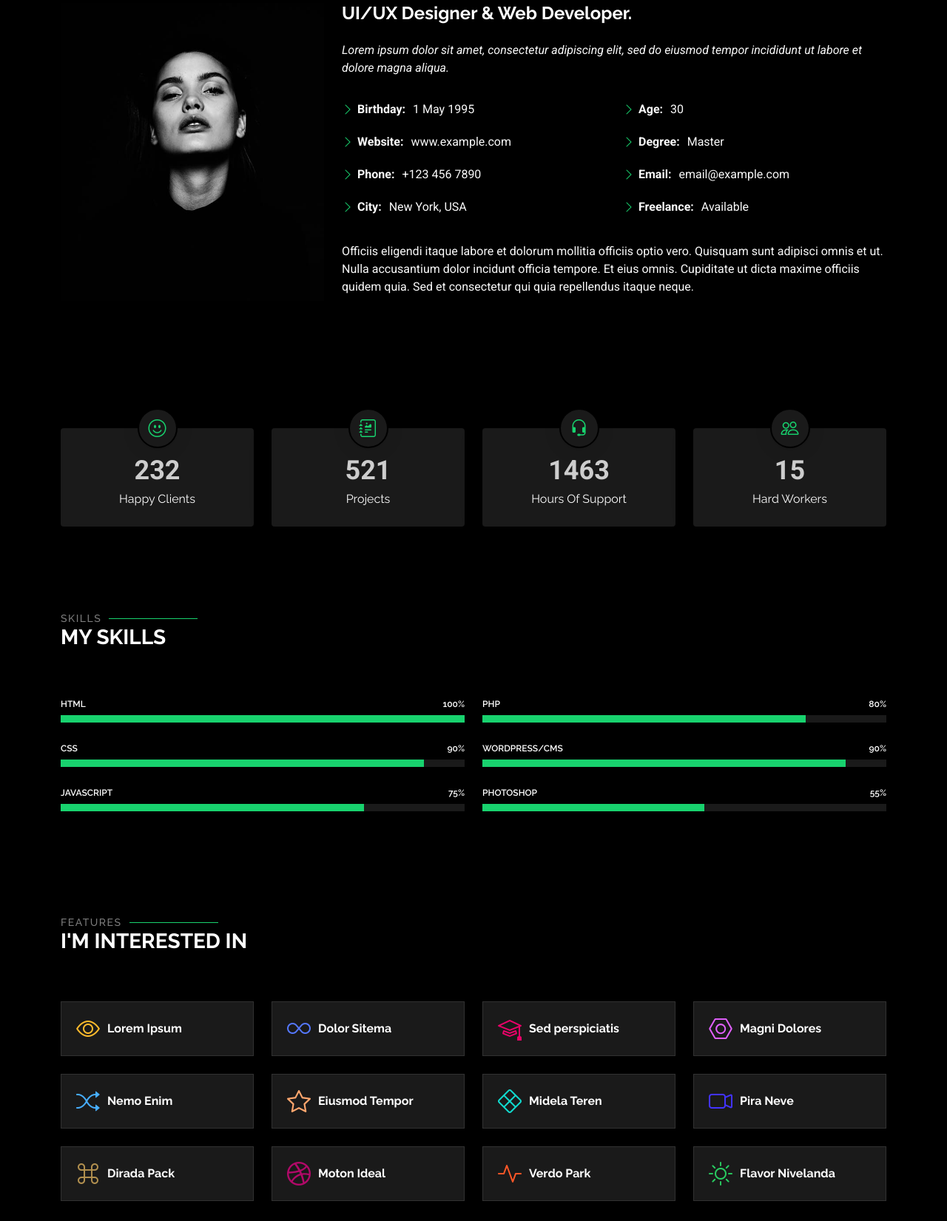
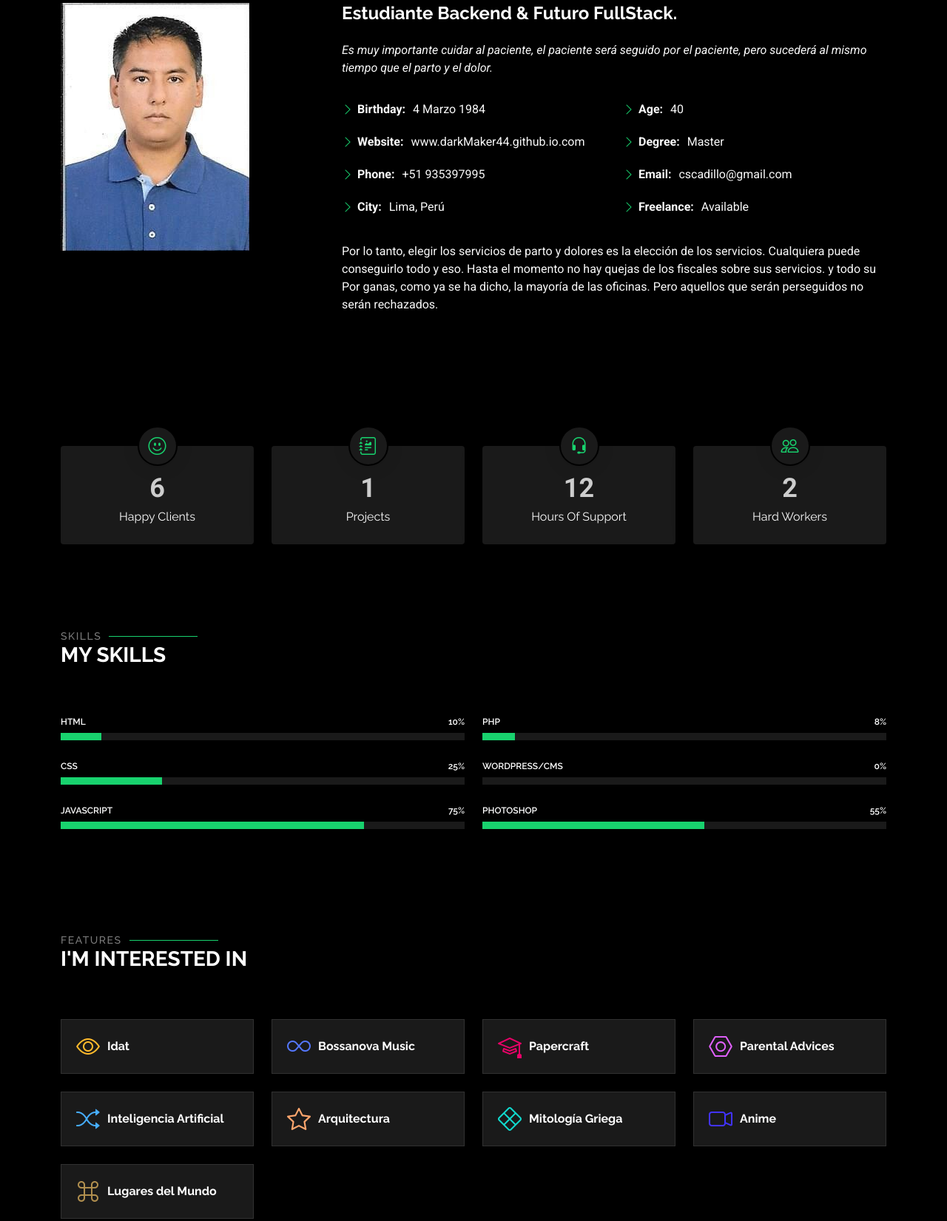
Before and after one commit to DarkMaker44/DarkMaker44.github.io, a plain HTML site: page about.html in a window 1280 px wide. Shown: the part 487-2138 px from the top of the page at 74% size. Drawn offline with Linux system fonts and the light colour scheme.

Commit message:
Modificando el About

```diff
--- a/about.html
+++ b/about.html
@@ -88,7 +88,7 @@
           <div class="row d-flex justify-content-center text-center">
             <div class="col-lg-8">
               <h1>About</h1>
-              <p class="mb-0">Odio et unde deleniti. Deserunt numquam exercitationem. Officiis quo odio sint voluptas consequatur ut a odio voluptatem. Sit dolorum debitis veritatis natus dolores. Quasi ratione sint. Sit quaerat ipsum dolorem.</p>
+              <p class="mb-0">Lo odio y por eso se ablanda. Nunca abandones el entrenamiento. Se obtendrá placer de los servicios odiosos, de modo que del odio surgirá el placer. Que de los dolores nazcan los dolores de las deudas de la verdad. Es como si fueran racionales. Que busque el dolor mismo.</p>
             </div>
           </div>
         </div>
@@ -110,35 +110,34 @@
 
         <div class="row gy-4 justify-content-center">
           <div class="col-lg-4">
-            <img src="assets/img/profile-img.jpg" class="img-fluid" alt="">
+            <img src="assets/img/FotoIo.jpg" class="img-fluid" alt="">
           </div>
           <div class="col-lg-8 content">
-            <h2>UI/UX Designer &amp; Web Developer.</h2>
+            <h2>Estudiante Backend &amp; Futuro FullStack.</h2>
             <p class="fst-italic py-3">
-              Lorem ipsum dolor sit amet, consectetur adipiscing elit, sed do eiusmod tempor incididunt ut labore et dolore
-              magna aliqua.
+              Es muy importante cuidar al paciente, el paciente será seguido por el paciente, pero sucederá al mismo tiempo que el parto y el dolor.
             </p>
             <div class="row">
               <div class="col-lg-6">
                 <ul>
-                  <li><i class="bi bi-chevron-right"></i> <strong>Birthday:</strong> <span>1 May 1995</span></li>
-                  <li><i class="bi bi-chevron-right"></i> <strong>Website:</strong> <span>www.example.com</span></li>
-                  <li><i class="bi bi-chevron-right"></i> <strong>Phone:</strong> <span>+123 456 7890</span></li>
-                  <li><i class="bi bi-chevron-right"></i> <strong>City:</strong> <span>New York, USA</span></li>
+                  <li><i class="bi bi-chevron-right"></i> <strong>Birthday:</strong> <span>4 Marzo 1984</span></li>
+                  <li><i class="bi bi-chevron-right"></i> <strong>Website:</strong> <span>www.darkMaker44.github.io.com</span></li>
+                  <li><i class="bi bi-chevron-right"></i> <strong>Phone:</strong> <span>+51 935397995</span></li>
+                  <li><i class="bi bi-chevron-right"></i> <strong>City:</strong> <span>Lima, Perú</span></li>
                 </ul>
               </div>
               <div class="col-lg-6">
                 <ul>
-                  <li><i class="bi bi-chevron-right"></i> <strong>Age:</strong> <span>30</span></li>
+                  <li><i class="bi bi-chevron-right"></i> <strong>Age:</strong> <span>40</span></li>
                   <li><i class="bi bi-chevron-right"></i> <strong>Degree:</strong> <span>Master</span></li>
-                  <li><i class="bi bi-chevron-right"></i> <strong>Email:</strong> <span>email@example.com</span></li>
+                  <li><i class="bi bi-chevron-right"></i> <strong>Email:</strong> <span>cscadillo@gmail.com</span></li>
                   <li><i class="bi bi-chevron-right"></i> <strong>Freelance:</strong> <span>Available</span></li>
                 </ul>
               </div>
             </div>
             <p class="py-3">
-              Officiis eligendi itaque labore et dolorum mollitia officiis optio vero. Quisquam sunt adipisci omnis et ut. Nulla accusantium dolor incidunt officia tempore. Et eius omnis.
-              Cupiditate ut dicta maxime officiis quidem quia. Sed et consectetur qui quia repellendus itaque neque.
+              Por lo tanto, elegir los servicios de parto y dolores es la elección de los servicios. Cualquiera puede conseguirlo todo y eso. Hasta el momento no hay quejas de los fiscales sobre sus servicios. y todo su
+              Por ganas, como ya se ha dicho, la mayoría de las oficinas. Pero aquellos que serán perseguidos no serán rechazados.
             </p>
           </div>
         </div>
@@ -157,7 +156,7 @@
           <div class="col-lg-3 col-md-6 d-flex flex-column align-items-center">
             <i class="bi bi-emoji-smile"></i>
             <div class="stats-item">
-              <span data-purecounter-start="0" data-purecounter-end="232" data-purecounter-duration="1" class="purecounter"></span>
+              <span data-purecounter-start="0" data-purecounter-end="6" data-purecounter-duration="1" class="purecounter"></span>
               <p>Happy Clients</p>
             </div>
           </div><!-- End Stats Item -->
@@ -165,7 +164,7 @@
           <div class="col-lg-3 col-md-6 d-flex flex-column align-items-center">
             <i class="bi bi-journal-richtext"></i>
             <div class="stats-item">
-              <span data-purecounter-start="0" data-purecounter-end="521" data-purecounter-duration="1" class="purecounter"></span>
+              <span data-purecounter-start="0" data-purecounter-end="1" data-purecounter-duration="1" class="purecounter"></span>
               <p>Projects</p>
             </div>
           </div><!-- End Stats Item -->
@@ -173,7 +172,7 @@
           <div class="col-lg-3 col-md-6 d-flex flex-column align-items-center">
             <i class="bi bi-headset"></i>
             <div class="stats-item">
-              <span data-purecounter-start="0" data-purecounter-end="1463" data-purecounter-duration="1" class="purecounter"></span>
+              <span data-purecounter-start="0" data-purecounter-end="12" data-purecounter-duration="1" class="purecounter"></span>
               <p>Hours Of Support</p>
             </div>
           </div><!-- End Stats Item -->
@@ -181,7 +180,7 @@
           <div class="col-lg-3 col-md-6 d-flex flex-column align-items-center">
             <i class="bi bi-people"></i>
             <div class="stats-item">
-              <span data-purecounter-start="0" data-purecounter-end="15" data-purecounter-duration="1" class="purecounter"></span>
+              <span data-purecounter-start="0" data-purecounter-end="2" data-purecounter-duration="1" class="purecounter"></span>
               <p>Hard Workers</p>
             </div>
           </div><!-- End Stats Item -->
@@ -208,16 +207,16 @@
           <div class="col-lg-6">
 
             <div class="progress">
-              <span class="skill"><span>HTML</span> <i class="val">100%</i></span>
+              <span class="skill"><span>HTML</span> <i class="val">10%</i></span>
               <div class="progress-bar-wrap">
-                <div class="progress-bar" role="progressbar" aria-valuenow="100" aria-valuemin="0" aria-valuemax="100"></div>
+                <div class="progress-bar" role="progressbar" aria-valuenow="10" aria-valuemin="0" aria-valuemax="100"></div>
               </div>
             </div><!-- End Skills Item -->
 
             <div class="progress">
-              <span class="skill"><span>CSS</span> <i class="val">90%</i></span>
+              <span class="skill"><span>CSS</span> <i class="val">25%</i></span>
               <div class="progress-bar-wrap">
-                <div class="progress-bar" role="progressbar" aria-valuenow="90" aria-valuemin="0" aria-valuemax="100"></div>
+                <div class="progress-bar" role="progressbar" aria-valuenow="25" aria-valuemin="0" aria-valuemax="100"></div>
               </div>
             </div><!-- End Skills Item -->
 
@@ -233,16 +232,16 @@
           <div class="col-lg-6">
 
             <div class="progress">
-              <span class="skill"><span>PHP</span> <i class="val">80%</i></span>
+              <span class="skill"><span>PHP</span> <i class="val">8%</i></span>
               <div class="progress-bar-wrap">
-                <div class="progress-bar" role="progressbar" aria-valuenow="80" aria-valuemin="0" aria-valuemax="100"></div>
+                <div class="progress-bar" role="progressbar" aria-valuenow="8" aria-valuemin="0" aria-valuemax="100"></div>
               </div>
             </div><!-- End Skills Item -->
 
             <div class="progress">
-              <span class="skill"><span>WordPress/CMS</span> <i class="val">90%</i></span>
+              <span class="skill"><span>WordPress/CMS</span> <i class="val">0%</i></span>
               <div class="progress-bar-wrap">
-                <div class="progress-bar" role="progressbar" aria-valuenow="90" aria-valuemin="0" aria-valuemax="100"></div>
+                <div class="progress-bar" role="progressbar" aria-valuenow="0" aria-valuemin="0" aria-valuemax="100"></div>
               </div>
             </div><!-- End Skills Item -->
 
@@ -277,86 +276,86 @@
           <div class="col-lg-3 col-md-4" data-aos="fade-up" data-aos-delay="100">
             <div class="features-item">
               <i class="bi bi-eye" style="color: #ffbb2c;"></i>
-              <h3><a href="" class="stretched-link">Lorem Ipsum</a></h3>
+              <h3><a href="" class="stretched-link">Idat</a></h3>
             </div>
           </div><!-- End Feature Item -->
 
           <div class="col-lg-3 col-md-4" data-aos="fade-up" data-aos-delay="200">
             <div class="features-item">
               <i class="bi bi-infinity" style="color: #5578ff;"></i>
-              <h3><a href="" class="stretched-link">Dolor Sitema</a></h3>
+              <h3><a href="" class="stretched-link">Bossanova Music</a></h3>
             </div>
           </div><!-- End Feature Item -->
 
           <div class="col-lg-3 col-md-4" data-aos="fade-up" data-aos-delay="300">
             <div class="features-item">
               <i class="bi bi-mortarboard" style="color: #e80368;"></i>
-              <h3><a href="" class="stretched-link">Sed perspiciatis</a></h3>
+              <h3><a href="" class="stretched-link">Papercraft</a></h3>
             </div>
           </div><!-- End Feature Item -->
 
           <div class="col-lg-3 col-md-4" data-aos="fade-up" data-aos-delay="400">
             <div class="features-item">
               <i class="bi bi-nut" style="color: #e361ff;"></i>
-              <h3><a href="" class="stretched-link">Magni Dolores</a></h3>
+              <h3><a href="" class="stretched-link">Parental Advices</a></h3>
             </div>
           </div><!-- End Feature Item -->
 
           <div class="col-lg-3 col-md-4" data-aos="fade-up" data-aos-delay="500">
             <div class="features-item">
               <i class="bi bi-shuffle" style="color: #47aeff;"></i>
-              <h3><a href="" class="stretched-link">Nemo Enim</a></h3>
+              <h3><a href="" class="stretched-link">Inteligencia Artificial</a></h3>
             </div>
           </div><!-- End Feature Item -->
 
           <div class="col-lg-3 col-md-4" data-aos="fade-up" data-aos-delay="600">
             <div class="features-item">
               <i class="bi bi-star" style="color: #ffa76e;"></i>
-              <h3><a href="" class="stretched-link">Eiusmod Tempor</a></h3>
+              <h3><a href="" class="stretched-link">Arquitectura</a></h3>
             </div>
           </div><!-- End Feature Item -->
 
           <div class="col-lg-3 col-md-4" data-aos="fade-up" data-aos-delay="700">
             <div class="features-item">
               <i class="bi bi-x-diamond" style="color: #11dbcf;"></i>
-              <h3><a href="" class="stretched-link">Midela Teren</a></h3>
+              <h3><a href="" class="stretched-link">Mitología Griega</a></h3>
             </div>
           </div><!-- End Feature Item -->
 
           <div class="col-lg-3 col-md-4" data-aos="fade-up" data-aos-delay="800">
             <div class="features-item">
               <i class="bi bi-camera-video" style="color: #4233ff;"></i>
-              <h3><a href="" class="stretched-link">Pira Neve</a></h3>
+              <h3><a href="" class="stretched-link">Anime</a></h3>
             </div>
           </div><!-- End Feature Item -->
 
           <div class="col-lg-3 col-md-4" data-aos="fade-up" data-aos-delay="900">
             <div class="features-item">
               <i class="bi bi-command" style="color: #b2904f;"></i>
-              <h3><a href="" class="stretched-link">Dirada Pack</a></h3>
+              <h3><a href="" class="stretched-link">Lugares del Mundo</a></h3>
             </div>
           </div><!-- End Feature Item -->
 
-          <div class="col-lg-3 col-md-4" data-aos="fade-up" data-aos-delay="1000">
+         <!--<div class="col-lg-3 col-md-4" data-aos="fade-up" data-aos-delay="1000">
             <div class="features-item">
               <i class="bi bi-dribbble" style="color: #b20969;"></i>
               <h3><a href="" class="stretched-link">Moton Ideal</a></h3>
             </div>
-          </div><!-- End Feature Item -->
+          </div><!- End Feature Item -->
 
-          <div class="col-lg-3 col-md-4" data-aos="fade-up" data-aos-delay="1100">
+          <!--<div class="col-lg-3 col-md-4" data-aos="fade-up" data-aos-delay="1100">
             <div class="features-item">
               <i class="bi bi-activity" style="color: #ff5828;"></i>
               <h3><a href="" class="stretched-link">Verdo Park</a></h3>
             </div>
-          </div><!-- End Feature Item -->
+          </div><!- End Feature Item -->
 
-          <div class="col-lg-3 col-md-4" data-aos="fade-up" data-aos-delay="1200">
+          <!--<div class="col-lg-3 col-md-4" data-aos="fade-up" data-aos-delay="1200">
             <div class="features-item">
               <i class="bi bi-brightness-high" style="color: #29cc61;"></i>
               <h3><a href="" class="stretched-link">Flavor Nivelanda</a></h3>
             </div>
-          </div><!-- End Feature Item -->
+          </div><!- End Feature Item -->
 
         </div>
 
@@ -365,13 +364,13 @@
     </section><!-- /Interests Section -->
 
     <!-- Testimonials Section -->
-    <section id="testimonials" class="testimonials section">
+    <!--<section id="testimonials" class="testimonials section">
 
-      <!-- Section Title -->
+      <!- Section Title ->
       <div class="container section-title" data-aos="fade-up">
         <h2>Testimonials</h2>
         <div><span>Check my</span> <span class="description-title">Testimonials</span></div>
-      </div><!-- End Section Title -->
+      </div><!- End Section Title ->
 
       <div class="container" data-aos="fade-up" data-aos-delay="100">
 
@@ -414,7 +413,7 @@
                 <h3>Saul Goodman</h3>
                 <h4>Ceo &amp; Founder</h4>
               </div>
-            </div><!-- End testimonial item -->
+            </div><!- End testimonial item ->
 
             <div class="swiper-slide">
               <div class="testimonial-item">
@@ -427,7 +426,7 @@
                 <h3>Sara Wilsson</h3>
                 <h4>Designer</h4>
               </div>
-            </div><!-- End testimonial item -->
+            </div><!- End testimonial item ->
 
             <div class="swiper-slide">
               <div class="testimonial-item">
@@ -440,7 +439,7 @@
                 <h3>Jena Karlis</h3>
                 <h4>Store Owner</h4>
               </div>
-            </div><!-- End testimonial item -->
+            </div><!- End testimonial item ->
 
             <div class="swiper-slide">
               <div class="testimonial-item">
@@ -453,7 +452,7 @@
                 <h3>Matt Brandon</h3>
                 <h4>Freelancer</h4>
               </div>
-            </div><!-- End testimonial item -->
+            </div><!- End testimonial item ->
 
             <div class="swiper-slide">
               <div class="testimonial-item">
@@ -466,7 +465,7 @@
                 <h3>John Larson</h3>
                 <h4>Entrepreneur</h4>
               </div>
-            </div><!-- End testimonial item -->
+            </div><!- End testimonial item ->
 
           </div>
           <div class="swiper-pagination"></div>
@@ -474,20 +473,20 @@
 
       </div>
 
-    </section><!-- /Testimonials Section -->
+    </section><!- /Testimonials Section -->
 
   </main>
 
   <footer id="footer" class="footer dark-background">
     <div class="container">
       <h3 class="sitename">Personal</h3>
-      <p>Et aut eum quis fuga eos sunt ipsa nihil. Labore corporis magni eligendi fuga maxime saepe commodi placeat.</p>
+      <p>Y el que huye de ellos no es nada. Con un gran esfuerzo físico, elegir un vuelo suele ser lo más cómodo.</p>
       <div class="social-links d-flex justify-content-center">
-        <a href=""><i class="bi bi-twitter-x"></i></a>
-        <a href=""><i class="bi bi-facebook"></i></a>
-        <a href=""><i class="bi bi-instagram"></i></a>
-        <a href=""><i class="bi bi-skype"></i></a>
-        <a href=""><i class="bi bi-linkedin"></i></a>
+        <a href="https://twitter.com/i/flow/login" target="_blank" ><i class="bi bi-twitter-x"></i></a>
+        <a href="https://www.facebook.com/?locale=es_LA" target="_blank" ><i class="bi bi-facebook"></i></a>
+        <a href="https://www.instagram.com/" target="_blank" ><i class="bi bi-instagram"></i></a>
+        <a href="https://www.skype.com/es/" target="_blank" ><i class="bi bi-skype"></i></a>
+        <a href="https://pe.linkedin.com/" target="_blank" ><i class="bi bi-linkedin"></i></a>
       </div>
       <div class="container">
         <div class="copyright">
```
Also changed, not shown: assets/img/FotoIo.jpg (added).
